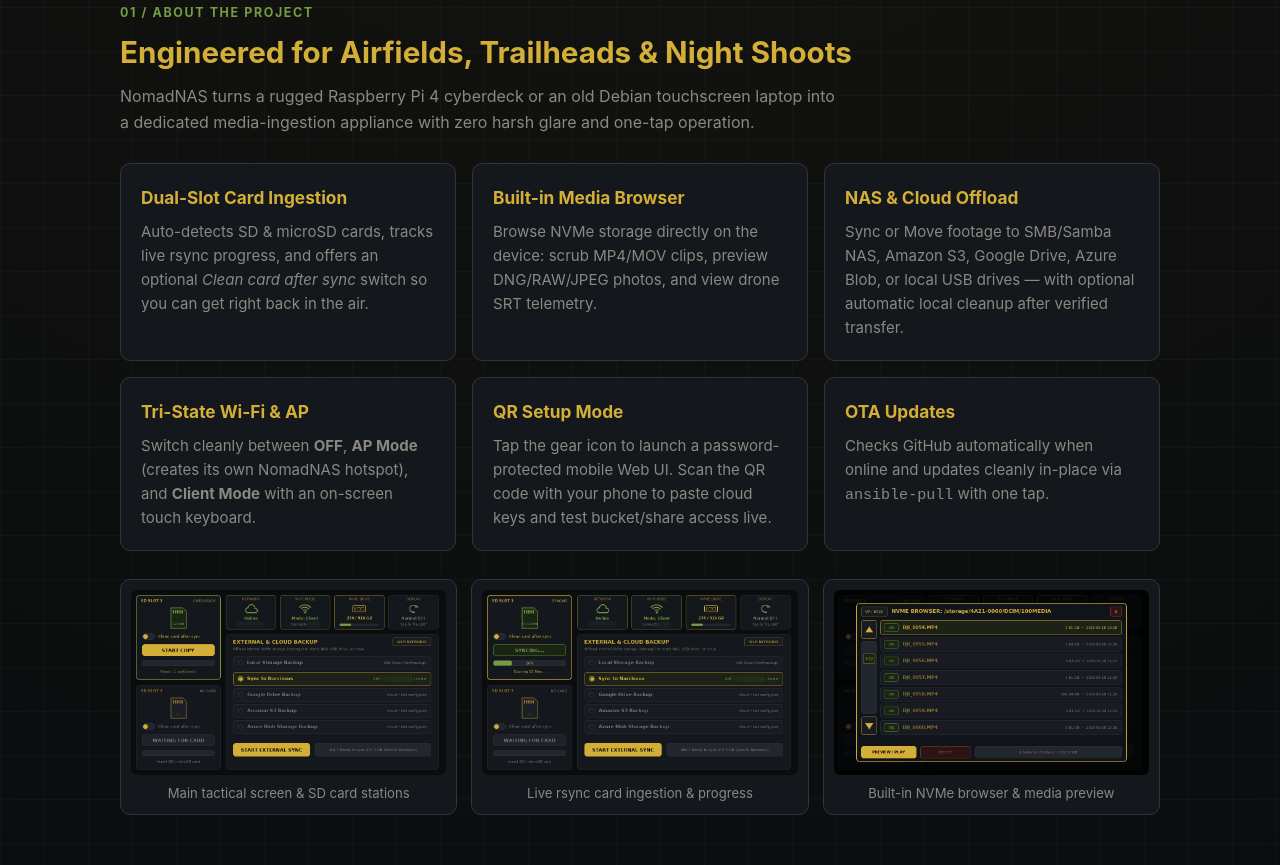
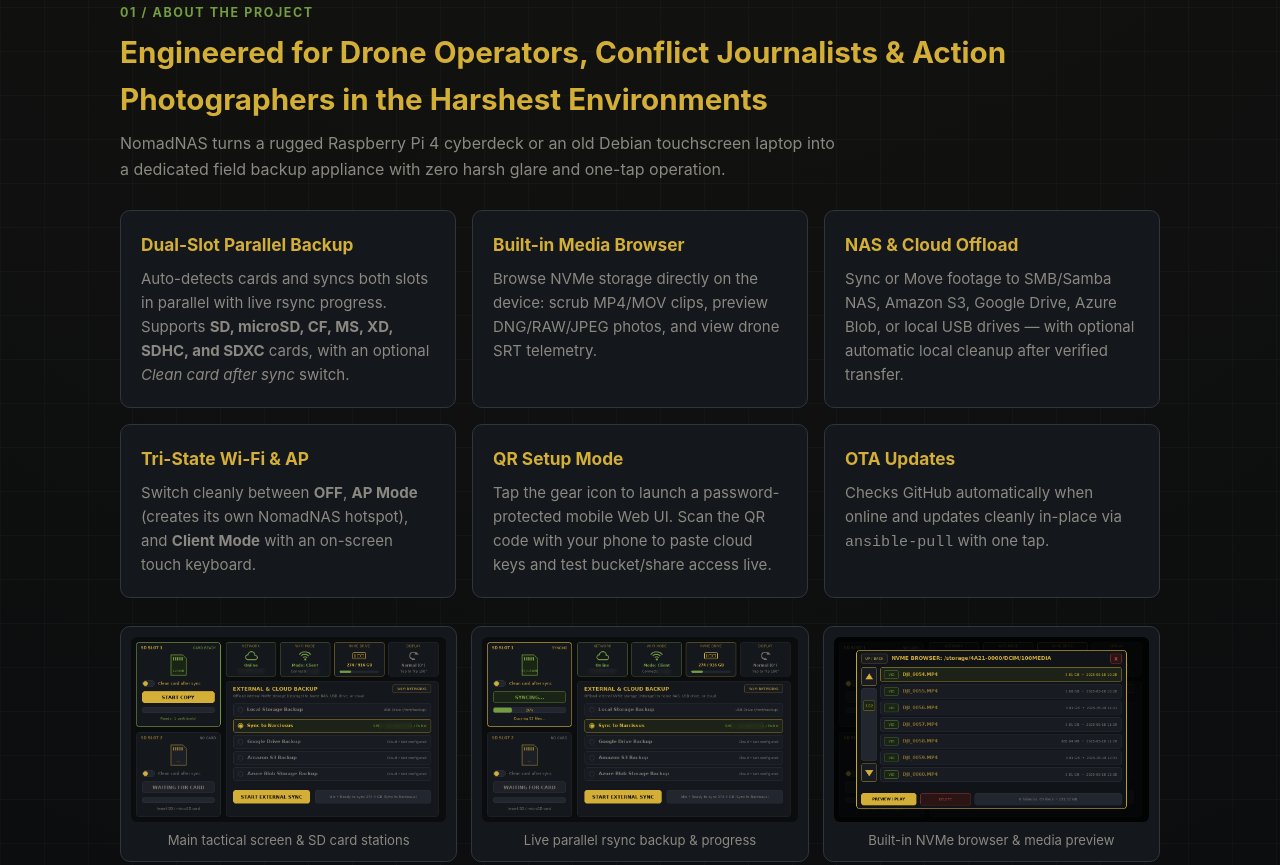
Before and after one commit to makcuk/nomadnas.github.io, a plain HTML site: page index.html in a window 1280 px wide. Shown: the part 653-1518 px from the top of the page. Drawn offline with Linux system fonts and the light colour scheme.

Commit message:
copy: refine target audience, dual-slot parallel backup, and supported card formats

```diff
--- a/index.html
+++ b/index.html
@@ -48,17 +48,17 @@
     <div class="container">
       <div class="section-header">
         <div class="section-tag">01 / About the Project</div>
-        <h2>Engineered for Airfields, Trailheads &amp; Night Shoots</h2>
+        <h2>Engineered for Drone Operators, Conflict Journalists &amp; Action Photographers in the Harshest Environments</h2>
         <p class="section-sub">
           NomadNAS turns a rugged Raspberry Pi 4 cyberdeck or an old Debian touchscreen laptop into a dedicated
-          media-ingestion appliance with zero harsh glare and one-tap operation.
+          field backup appliance with zero harsh glare and one-tap operation.
         </p>
       </div>
 
       <div class="grid-3">
         <div class="card">
-          <h3>Dual-Slot Card Ingestion</h3>
-          <p>Auto-detects SD &amp; microSD cards, tracks live rsync progress, and offers an optional <em>Clean card after sync</em> switch so you can get right back in the air.</p>
+          <h3>Dual-Slot Parallel Backup</h3>
+          <p>Auto-detects cards and syncs both slots in parallel with live rsync progress. Supports <strong>SD, microSD, CF, MS, XD, SDHC, and SDXC</strong> cards, with an optional <em>Clean card after sync</em> switch.</p>
         </div>
         <div class="card">
           <h3>Built-in Media Browser</h3>
@@ -89,7 +89,7 @@
         </div>
         <div class="shot">
           <img src="assets/copy_progress.png" alt="NomadNAS Copy Progress">
-          <div class="shot-cap">Live rsync card ingestion &amp; progress</div>
+          <div class="shot-cap">Live parallel rsync backup &amp; progress</div>
         </div>
         <div class="shot">
           <img src="assets/nvme_browser.png" alt="NomadNAS Storage Browser">
@@ -125,7 +125,7 @@
             <li><strong>Storage:</strong> 1 TB Crucial P310 NVMe SSD (USB 3.2 Gen 2 UASP)</li>
             <li><strong>Display:</strong> 7&Prime; 1024&times;600 IPS capacitive touchscreen</li>
             <li><strong>Battery:</strong> 82.88 Wh (22,400 mAh) pack &mdash; 8&ndash;12+ hrs runtime</li>
-            <li><strong>Ingestion:</strong> Integrated dual SD / microSD high-speed reader</li>
+            <li><strong>Card Reader:</strong> Supports SD, microSD, CF, MS, XD, SDHC &amp; SDXC (dual-slot parallel sync)</li>
             <li><strong>I/O:</strong> Panel-mount Gigabit RJ45 + external DC barrel charging port</li>
           </ul>
           <a class="btn btn-primary btn-disabled" href="#order" aria-disabled="true" onclick="return false;">
```
